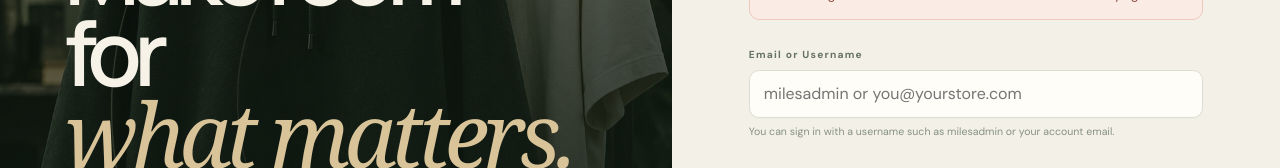
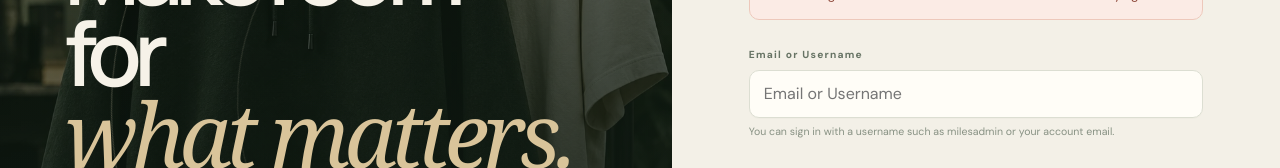
Before and after one commit to HELPPme321/dia_app, a website: page dia-web-app/admin-login.html in a window 1280 px wide. Shown: the part 355-523 px from the top of the page. Drawn offline with Linux system fonts and the light colour scheme; no server answers.

Commit message:
Set the requested administrator identifier placeholder

```diff
--- a/dia-web-app/admin-login.html
+++ b/dia-web-app/admin-login.html
@@ -34,7 +34,7 @@
         <div id="adminNotice" class="admin-notice" role="status" aria-live="polite" hidden></div>
         <form id="adminLoginForm" novalidate>
           <label for="adminIdentifier">Email or Username</label>
-          <input id="adminIdentifier" name="identifier" type="text" inputmode="text" autocomplete="username" autocapitalize="none" spellcheck="false" placeholder="milesadmin or you@yourstore.com" required maxlength="254" aria-describedby="adminIdentifierHint">
+          <input id="adminIdentifier" name="identifier" type="text" inputmode="text" autocomplete="username" autocapitalize="none" spellcheck="false" placeholder="Email or Username" required maxlength="254" aria-describedby="adminIdentifierHint">
           <p class="admin-field-hint" id="adminIdentifierHint">You can sign in with a username such as milesadmin or your account email.</p>
           <label for="adminPassword">PASSWORD</label>
           <div class="admin-password">
```
